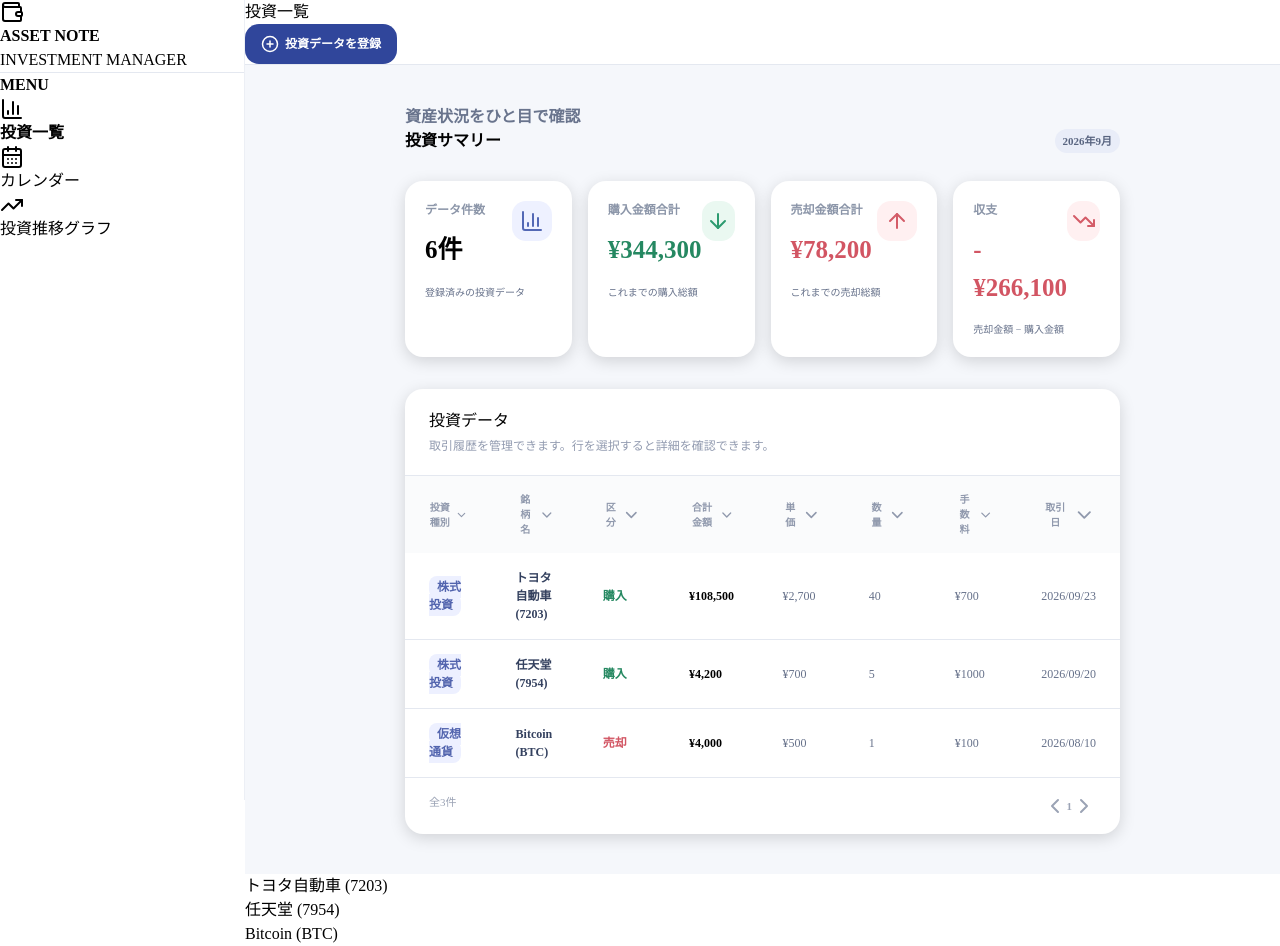
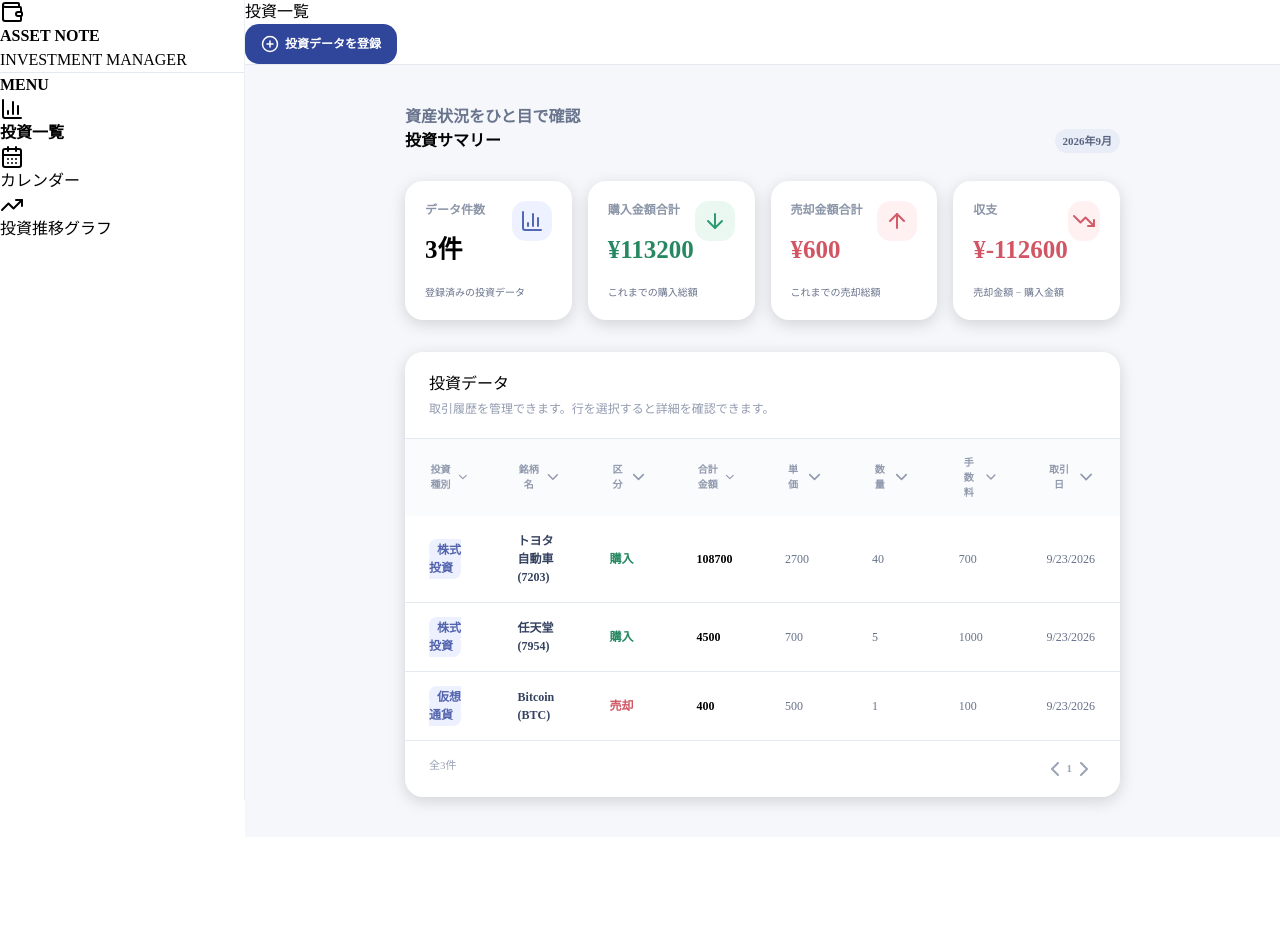
Before and after one commit to mn-area/touMEMO, a React (Vite) app in the folder frontend/: page / in a window 1280 px wide. After the commit the page ends 837 px from the top, so only its background shows below. Built offline with nearby package versions, Linux system fonts and the light colour scheme.

Commit message:
【フロント】一覧画面をmapから表示するように修正　サマリーを計算して表示するように修正

```diff
--- a/frontend/src/Tradelist.tsx
+++ b/frontend/src/Tradelist.tsx
@@ -51,13 +51,13 @@ export default function TradeListTemp() {
             ...prevTrades,
             {
                 id: prevTrades.length + 1,
-                tradedate:data.tradedate,
+                tradedate: new Date(data.tradedate),
                 brandname: data.brandname,
                 investmenttype: data.investmenttype,
                 tradetype: data.tradetype,
-                unitprice: data.unitprice,
-                fee: data.fee,
-                quantity: data.quantity,
+                unitprice: parseInt(data.unitprice),
+                fee: parseInt(data.fee),
+                quantity: parseInt(data.quantity),
                 reason: data.reason,
                 memo: data.memo
         }])
@@ -68,13 +68,13 @@ export default function TradeListTemp() {
             prevTrades.map((trade) =>
             trade.id === id ? {
                 ...trade,
-                tradedate: data.tradedate,
+                tradedate: new Date(data.tradedate),
                 brandname: data.brandname,
                 investmenttype: data.investmenttype,
                 tradetype: data.tradetype,
-                unitprice: data.unitprice,
-                fee: data.fee,
-                quantity: data.quantity,
+                unitprice: parseInt(data.unitprice),
+                fee: parseInt(data.fee),
+                quantity: parseInt(data.quantity),
                 reason: data.reason,
                 memo: data.memo
             } : trade)
@@ -86,6 +86,13 @@ export default function TradeListTemp() {
         setTrades(newTrades);
     }
 
+    const totalUnitPrice = trades
+        .filter(trade => trade.tradetype === 1)
+        .reduce((sum, trade) => sum + trade.unitprice * trade.quantity + trade.fee, 0);
+
+    const totalSellPrice = trades
+        .filter(trade => trade.tradetype === 2)
+        .reduce((sum, trade) => sum + trade.unitprice * trade.quantity + trade.fee, 0);
     return (
         /* HTMLで画面の見た目部分を書く */
         <>
@@ -112,7 +119,7 @@ export default function TradeListTemp() {
                             <div className="card-data">
                                 <div>
                                     <p className="card-title font-bold">データ件数</p>
-                                    <p className="data-count font-bold">6件</p>
+                                    <p className="data-count font-bold">{trades.length}件</p>
                                 </div>
                                 <div id="data-count-img">
                                     <svg xmlns="http://www.w3.org/2000/svg" width="24" height="24" viewBox="0 0 24 24" fill="none" stroke="currentColor" stroke-width="2" stroke-linecap="round" stroke-linejoin="round" className="lucide lucide-chart-column" aria-hidden="true"><path d="M3 3v16a2 2 0 0 0 2 2h16"></path><path d="M18 17V9"></path><path d="M13 17V5"></path><path d="M8 17v-3"></path></svg>
@@ -124,7 +131,7 @@ export default function TradeListTemp() {
                             <div className="card-data">
                                 <div>
                                     <p className="card-title font-bold">購入金額合計</p>
-                                    <p className="data-count font-bold green-text">¥344,300</p>
+                                    <p className="data-count font-bold green-text">¥{totalUnitPrice}</p>
                                 </div>
                                 <div id="total-buy-amount-img">
                                     <svg xmlns="http://www.w3.org/2000/svg" width="24" height="24" viewBox="0 0 24 24" fill="none" stroke="currentColor" stroke-width="2" stroke-linecap="round" stroke-linejoin="round" className="lucide lucide-arrow-down" aria-hidden="true"><path d="M12 5v14"></path><path d="m19 12-7 7-7-7"></path></svg>
@@ -136,7 +143,7 @@ export default function TradeListTemp() {
                             <div className="card-data">
                                 <div>
                                     <p className="card-title font-bold">売却金額合計</p>
-                                    <p className="data-count font-bold red-text">¥78,200</p>
+                                    <p className="data-count font-bold red-text">¥{totalSellPrice}</p>
                                 </div>
                                 <div id="total-sell-amount-img">
                                     <svg xmlns="http://www.w3.org/2000/svg" width="24" height="24" viewBox="0 0 24 24" fill="none" stroke="currentColor" stroke-width="2" stroke-linecap="round" stroke-linejoin="round" className="lucide lucide-arrow-up" aria-hidden="true"><path d="m5 12 7-7 7 7"></path><path d="M12 19V5"></path></svg>
@@ -148,7 +155,7 @@ export default function TradeListTemp() {
                             <div className="card-data">
                                 <div>
                                     <p className="card-title font-bold">収支</p>
-                                    <p className="data-count font-bold  red-text">-¥266,100</p>
+                                    <p className="data-count font-bold  red-text">¥{totalSellPrice - totalUnitPrice}</p>
                                 </div>
                                 <div id="balance-img">
                                     <svg xmlns="http://www.w3.org/2000/svg" width="24" height="24" viewBox="0 0 24 24" fill="none" stroke="currentColor" stroke-width="2" stroke-linecap="round" stroke-linejoin="round" className="lucide lucide-trending-down" aria-hidden="true"><path d="M16 17h6v-6"></path><path d="m22 17-8.5-8.5-5 5L2 7"></path></svg>
@@ -219,36 +226,18 @@ export default function TradeListTemp() {
                                     </tr>
                                 </thead>
                                 <tbody>
-                                    <tr className="cursor-pointer"  onClick={() => {setIsOpen(true); setDialogMode("edit")}}>
-                                        <td className="table-padding border-b"><span className="font-bold purple-text trade-type-span">株式投資</span></td>
-                                        <td className="table-padding font-bold blue-text border-b">トヨタ自動車 (7203)</td>
-                                        <td className="table-padding font-bold green-text border-b">購入</td>
-                                        <td className="table-padding font-bold border-b">¥108,500</td>
-                                        <td className="table-padding grey-text border-b">¥2,700</td>
-                                        <td className="table-padding grey-text border-b">40</td>
-                                        <td className="table-padding grey-text border-b">¥700</td>
-                                        <td className="table-padding grey-text border-b">2026/09/23</td>
-                                    </tr>
-                                    <tr className="cursor-pointer" onClick={() => {setIsOpen(true); setDialogMode("edit")}}>
-                                        <td className="table-padding border-b"><span className="font-bold purple-text trade-type-span">株式投資</span></td>
-                                        <td className="table-padding font-bold blue-text border-b">任天堂 (7954)</td>
-                                        <td className="table-padding font-bold green-text border-b">購入</td>
-                                        <td className="table-padding font-bold border-b">¥4,200</td>
-                                        <td className="table-padding grey-text border-b">¥700</td>
-                                        <td className="table-padding grey-text border-b">5</td>
-                                        <td className="table-padding grey-text border-b">¥1000</td>
-                                        <td className="table-padding grey-text border-b">2026/09/20</td>
-                                    </tr>
-                                    <tr className="cursor-pointer" onClick={() => {setIsOpen(true); setDialogMode("edit")}}>
-                                        <td className="table-padding border-b"><span className="font-bold purple-text trade-type-span">仮想通貨</span></td>
-                                        <td className="table-padding font-bold blue-text border-b">Bitcoin (BTC)</td>
-                                        <td className="table-padding font-bold red-text border-b">売却</td>
-                                        <td className="table-padding font-bold border-b">¥4,000</td>
-                                        <td className="table-padding grey-text border-b" >¥500</td>
-                                        <td className="table-padding grey-text border-b">1</td>
-                                        <td className="table-padding grey-text border-b">¥100</td>
-                                        <td className="table-padding grey-text border-b">2026/08/10</td>
-                                    </tr>
+                                    {trades.map((trade) => (
+                                        <tr key={trade.id} className="cursor-pointer"  onClick={() => {setIsOpen(true); setDialogMode("edit")}}>
+                                            <td className="table-padding border-b"><span className="font-bold purple-text trade-type-span">{trade.investmenttype === 1 ? "株式投資" : "仮想通貨"}</span></td>
+                                            <td className="table-padding font-bold blue-text border-b">{trade.brandname}</td>
+                                            {trade.tradetype === 1 ? <td className="table-padding font-bold green-text border-b">購入</td> : trade.tradetype === 2 && <td className="table-padding font-bold red-text border-b">売却</td>}
+                                            <td className="table-padding font-bold border-b">{ trade.tradetype === 1 ? trade.unitprice * trade.quantity + trade.fee : trade.tradetype === 2 && trade.unitprice * trade.quantity - trade.fee}</td>
+                                            <td className="table-padding grey-text border-b">{trade.unitprice}</td>
+                                            <td className="table-padding grey-text border-b">{trade.quantity}</td>
+                                            <td className="table-padding grey-text border-b">{trade.fee}</td>
+                                            <td className="table-padding grey-text border-b">{trade.tradedate.toLocaleDateString()}</td>
+                                        </tr>
+                                    ))}
                                 </tbody>
                             </table>
                         </div>
@@ -262,9 +251,6 @@ export default function TradeListTemp() {
                         </div>
                     </section>
                 </div>
-                {trades.map((trade) => (
-                    <p>{trade.brandname}</p>
-                ))}
             </main>
             <RegistTradeDialog isOpen={isOpen} isMode={dialogMode} onClose={() => setIsOpen(false)} addTrade={addTrade} editTrade={editTrade} deleteTrade={deleteTrade}/>
         </div>
```
Also changed, not shown: frontend/src/RegistTradeDialog.tsx (+1 -7 lines).
